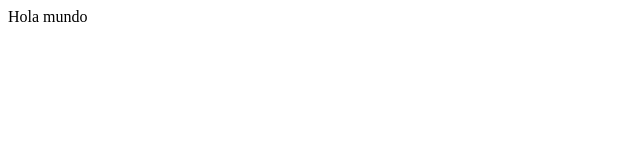
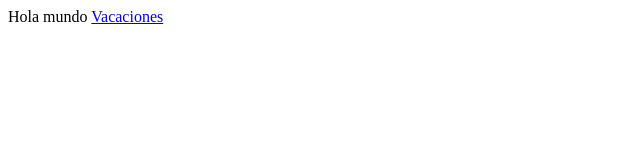
Before and after one commit to ddmoralesb/ddmoralesb.github.io, a plain HTML site: page index.html in a window 1280 px wide. Shown: the full height of the page, 0-640 px from the left. Drawn offline with Linux system fonts and the light colour scheme.

Commit message:
Update index.html
prueba de los repositorios privados

```diff
--- a/index.html
+++ b/index.html
@@ -3,5 +3,6 @@
 </head>
 <body>
 Hola mundo
+  <a href="https://github.com/ddmoralesb/vacaciones">Vacaciones</a>
 </body>
 </html>
```
